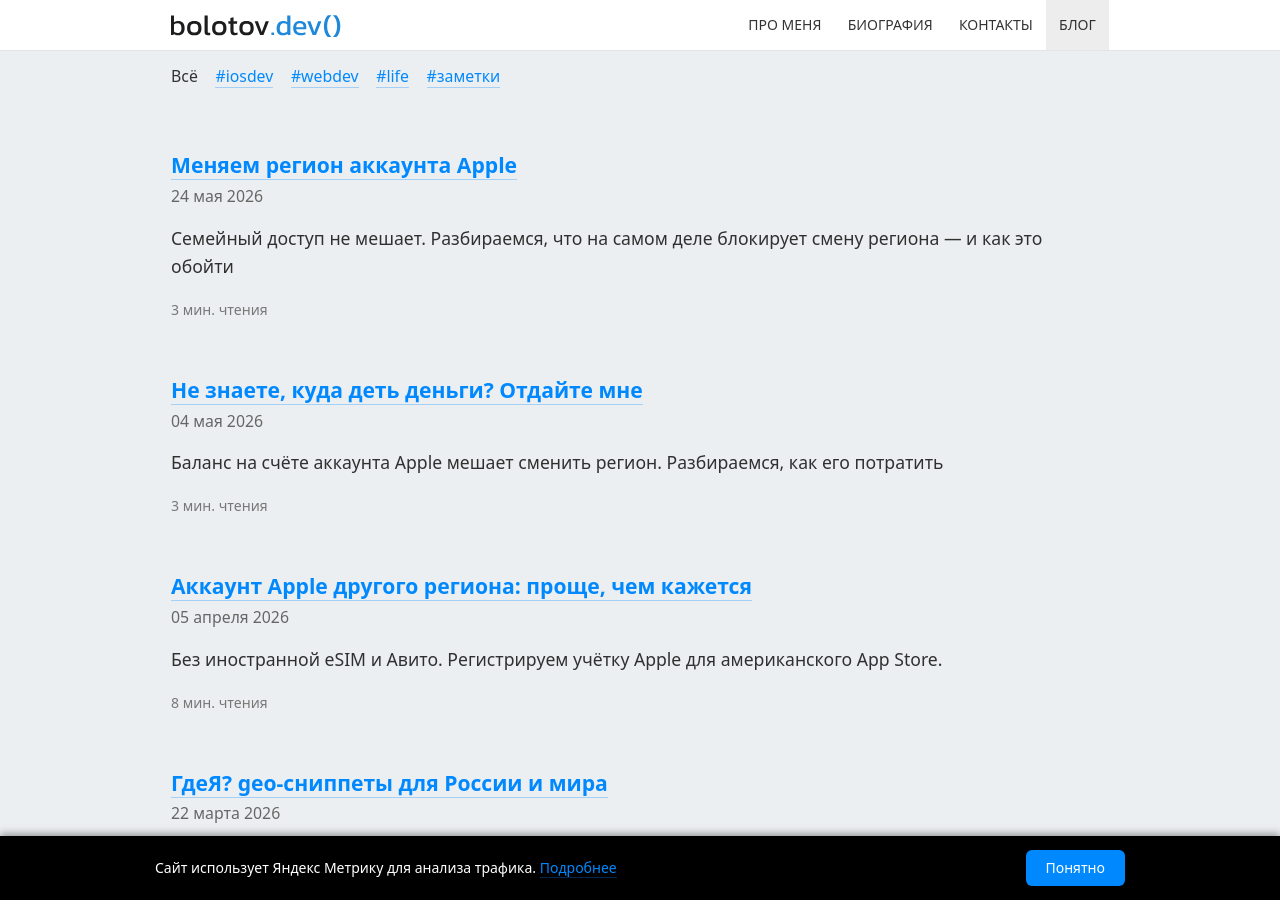
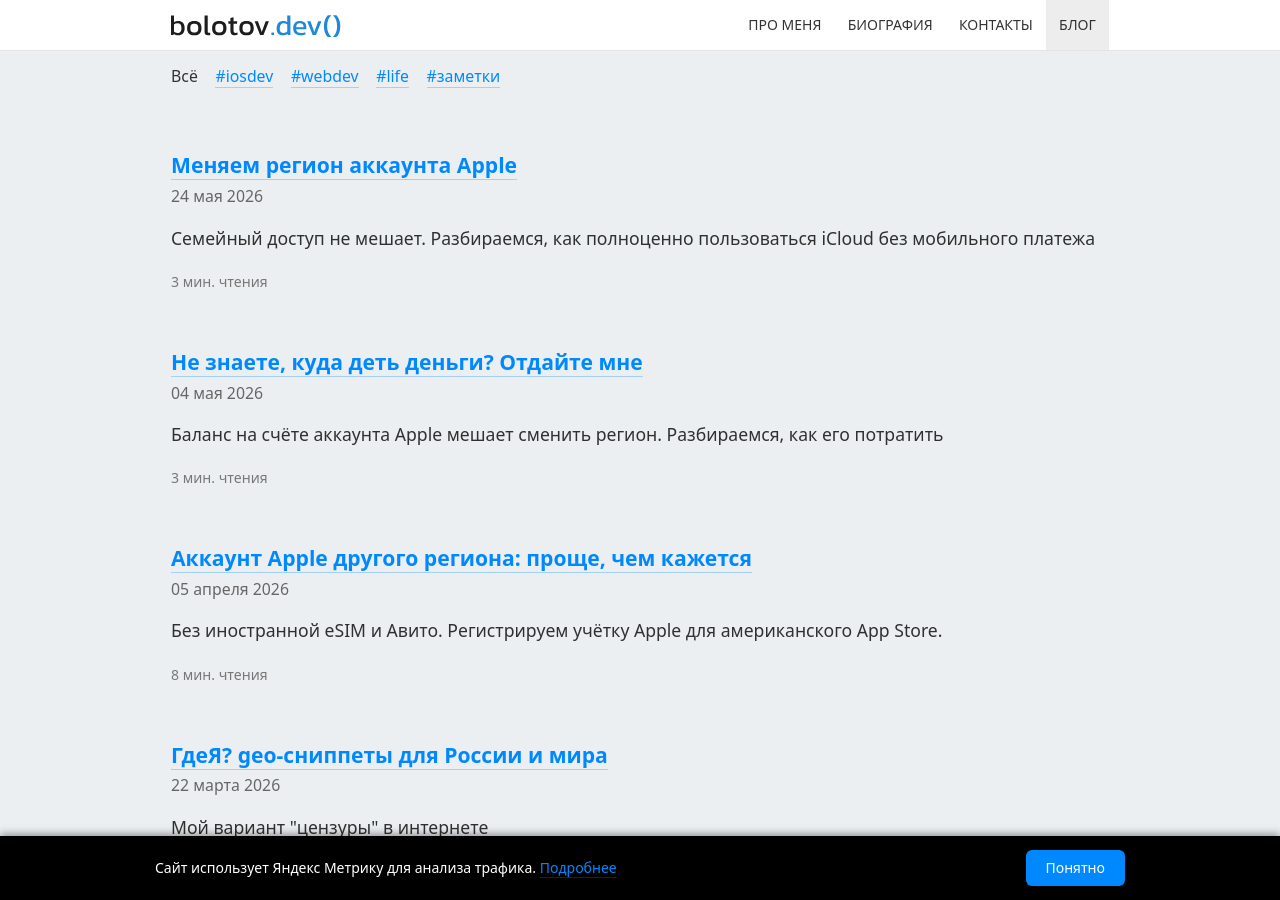
Before and after one commit to artembolotov/artembolotov.github.io, a Jekyll site: the page built from blog/index.html, in a window 1280 px wide and 900 px high. Built offline with Jekyll 4.4.1, drawn with Linux system fonts in a browser that asks for light colours.

Commit message:
Some updates

```diff
--- a/blog/_posts/2026-05-24-apple-change-region.md
+++ b/blog/_posts/2026-05-24-apple-change-region.md
@@ -1,6 +1,6 @@
 ---
 title: "Меняем регион аккаунта Apple"
-description: "Семейный доступ не мешает. Разбираемся, что на самом деле блокирует смену региона — и как это обойти"
+description: "Семейный доступ не мешает. Разбираемся, как полноценно пользоваться iCloud без мобильного платежа"
 tags: [notes]
 image: /blog/img/2026-05-24-apple-change-region/og-warm.png
 draft: false
```
